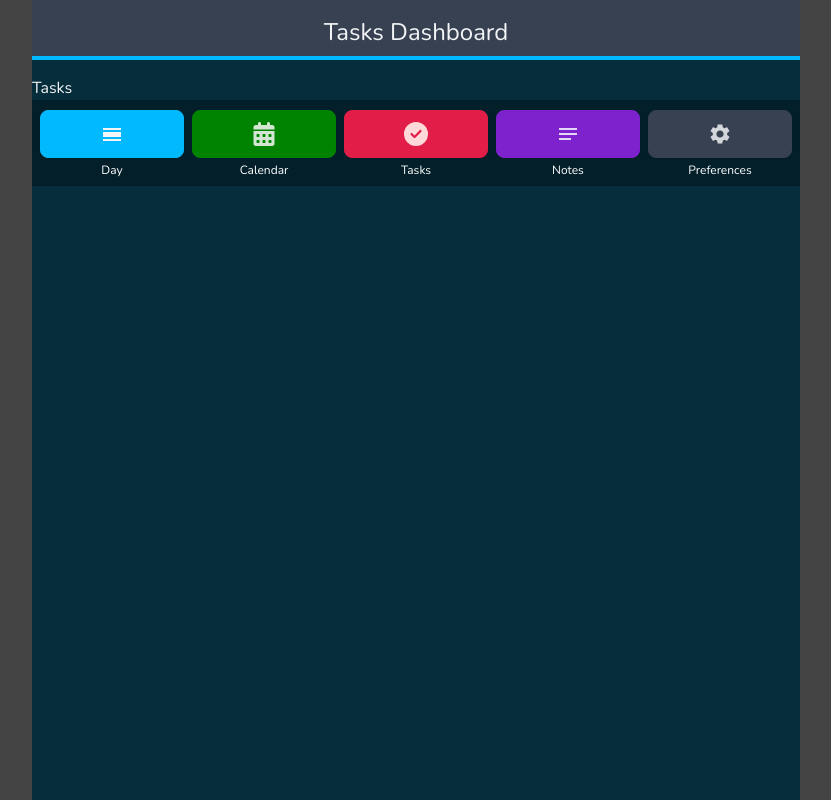
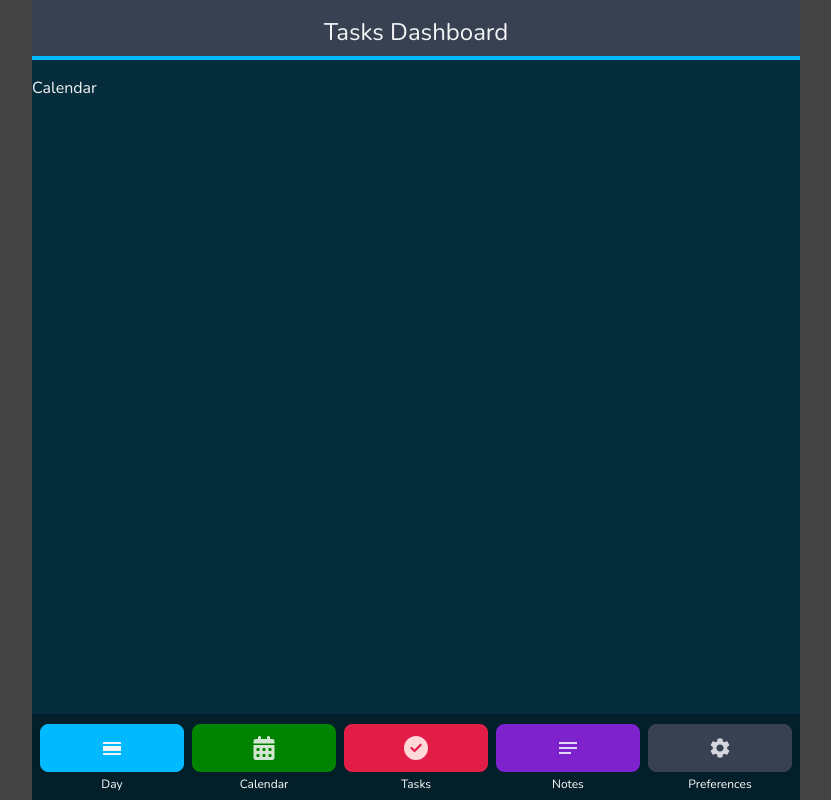
Before and after one commit to alcatraz627/my-todos-dashboard, a Next.js app: page /calendar in a window 1280 px wide. Shown: the whole page, without its empty margins (224-1055 px from the left). Built offline with nearby package versions, Linux system fonts and the light colour scheme.

Commit message:
add classes to all pages

```diff
--- a/app/calendar/page.tsx
+++ b/app/calendar/page.tsx
@@ -1,3 +1,7 @@
 export default function Page() {
-  return <>Tasks</>;
+  return (
+    <div className="h-max flex-grow flex flex-col justify-between">
+      Calendar
+    </div>
+  );
 }
--- a/app/day/page.tsx
+++ b/app/day/page.tsx
@@ -1,3 +1,5 @@
 export default function Page() {
-  return <>Tasks</>;
+  return (
+    <div className="h-max flex-grow flex flex-col justify-between">Day</div>
+  );
 }
--- a/app/notes/page.tsx
+++ b/app/notes/page.tsx
@@ -1,3 +1,5 @@
 export default function Page() {
-  return <>Tasks</>;
+  return (
+    <div className="h-max flex-grow flex flex-col justify-between">Notes</div>
+  );
 }
--- a/app/settings/page.tsx
+++ b/app/settings/page.tsx
@@ -1,3 +1,7 @@
 export default function Page() {
-  return <>Tasks</>;
+  return (
+    <div className="h-max flex-grow flex flex-col justify-between">
+      Settings
+    </div>
+  );
 }
```
Also changed, not shown: app/fonts/GeistMonoVF.woff (deleted), app/fonts/GeistVF.woff (deleted).
